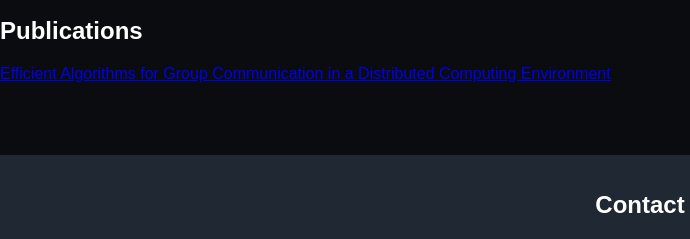
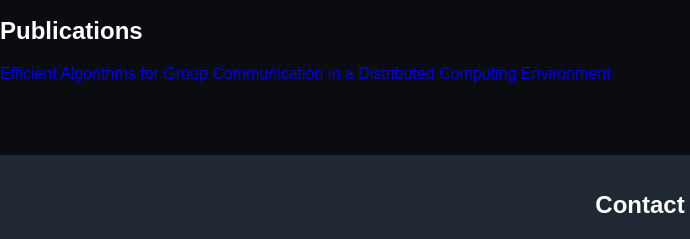
Before and after one commit to chika-obi/Data-and-Business-Analytics-portfolio, a plain HTML site: page index.html in a window 1280 px wide. Shown: the part 2989-3228 px from the top of the page, 0-690 px from the left. Drawn offline with Linux system fonts and the light colour scheme.

Commit message:
More Update

```diff
--- a/css/style.css
+++ b/css/style.css
@@ -157,3 +157,13 @@ footer {
   transition: all 0.3s ease, box-shadow 0.6s ease;
   z-index: 9999;
 }
+/* .publications{
+  padding: 1rem;
+  } */
+
+  .publications a{
+    text-decoration:none;
+  }
+   .publications a:hover{
+    color:red;
+   }
--- a/index.html
+++ b/index.html
@@ -187,7 +187,11 @@
 
   <section id="education">
     <h2>Publications</h2>
-    <a href="https://ijaem.net/issue_certificate/510875.pdf" target="_blank">Efficient Algorithms for Group Communication in a Distributed Computing Environment</a>
+  <div class="publications" >
+      <a href="https://ijaem.net/issue_certificate/510875.pdf" target="_blank">
+     Efficient Algorithms for Group Communication in a Distributed Computing Environment
+    </a>
+  </div>
   </section>
 <br><br><br><br>
   <footer id="contact">
```
